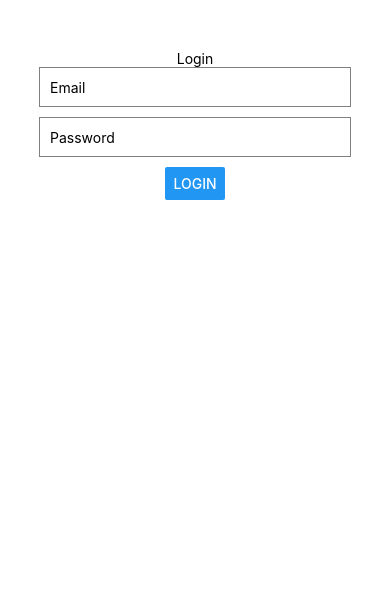
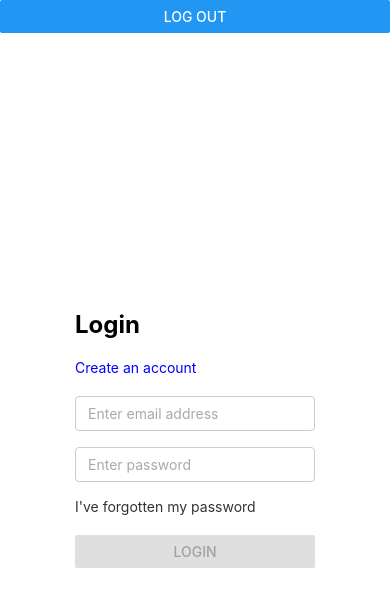
Before and after one commit to adilp/CallSwap, a React Native app: screen / in a window 390 px wide. Shown: the top 606 px of the page. Built offline with nearby package versions, Linux system fonts and the light colour scheme; no server answers.

Commit message:
Add reset pw, login, register workflows

```diff
--- a/App.tsx
+++ b/App.tsx
@@ -8,26 +8,22 @@
 import { onAuthStateChanged, signOut } from 'firebase/auth';
 import { auth } from './src/firebase';
 import React, { useState } from 'react';
-import type {PropsWithChildren} from 'react';
 import {
   SafeAreaView,
   Button,
-  View,
-  TextInput,
-  StatusBar,
   StyleSheet,
-  FlatList,
 } from 'react-native';
 
-import Home from './Home';
 import LoginScreen from './src/login/LoginScreen';
-
-type SectionProps = PropsWithChildren<{
-  title: string;
-}>;
+import Schedule from './Schedule';
+import Signup from './src/login/Signup';
+import ResetPassword from './src/login/ResetPassword';
 
 
 function App(): JSX.Element {
+
+const SIGNUP = 'signup';
+const RESETPASSWORD = 'reset-password';
 
 interface Card {
   id: number,
@@ -88,11 +84,10 @@ const DATA: Card[] = [
     month: 'May',
   },
 ];
-  const [searchText, setSearchText] = useState('');
-  const [filteredData, setFilteredData] = useState(DATA);
-
   const [loggedIn, setLoggedIn] = useState(false);
   const [screen, setScreen] = useState(null);
+
+  const callbackSetScreen = (screenName: any) => setScreen(screenName);
 
   onAuthStateChanged(auth, (user) => {
     if (user) {
@@ -101,12 +96,6 @@ const DATA: Card[] = [
       setLoggedIn(false);
     }
   });
-  // const logout = async () => {
-  //   try {
-  //     await signOut(auth);
-  //   } catch (e) {
-  //     console.error(e);
-  //   }
 
 const logout = async () => {
     console.log("Logout");
@@ -116,54 +105,24 @@ const logout = async () => {
           console.error(e);
         }
   }
+
+  console.log("Screen:", screen);
 const getScreen = () => {
     if (loggedIn) {
       return (
-          <View>
-            <StatusBar />
-            <Button title="Log out" onPress={logout} />
-
-            <TextInput
-              style={styles.searchInput}
-              placeholder="Search..."
-              value={searchText}
-              onChangeText={handleSearch}
-            />
-            <FlatList
-              data={filteredData}
-              renderItem={renderItem}
-              keyExtractor={(item) => item.id.toString()}
-            />
-            </View>
+          <Schedule DATA={DATA} setScreen={callbackSetScreen} />
       )
      };
-    // if (screen === 'signup') {} return <Signup setScreen={setScreen} />;
-    // if (screen === 'reset-password') return <ResetPassword setScreen={setScreen} />;
-    return (
-        <View>
-          <StatusBar />
-          <LoginScreen />
-        </View>
-    );
+    if (screen === SIGNUP) return <Signup setScreen={callbackSetScreen} />;
+    if (screen === RESETPASSWORD) return <ResetPassword setScreen={callbackSetScreen} />;
+      return (
+          <LoginScreen setScreen={callbackSetScreen}/>
+      );
   };
 
-  const handleSearch = (text: string) => {
-    setSearchText(text);
-
-    const filtered = DATA.filter(
-      (item) =>
-        item.day.toLowerCase().includes(text.toLowerCase()) ||
-        item.month.toLowerCase().includes(text.toLowerCase()) ||
-        item.callType.toLowerCase().includes(text.toLowerCase())
-    );
-
-    setFilteredData(filtered);
-  };
-const renderItem = ({ item }: { item: Card }) => (
-  <Home time={item.time} callType={item.callType} day={item.day} month={item.month} />
-);
   return (
           <SafeAreaView style={styles.safeArea}>
+            <Button title="Log out" onPress={logout} />
             {getScreen()}
           </SafeAreaView>
   );
--- /dev/null
+++ b/Schedule.tsx
@@ -0,0 +1,90 @@
+import React, { useState } from 'react';
+import {
+  FlatList,
+  StyleSheet,
+  TextInput,
+  View,
+  StatusBar
+  } from 'react-native';
+import Home from './Home'
+
+export type Props = {
+  DATA: any;
+  setScreen: any;
+};
+
+const Schedule: React.FC<Props> = ({DATA, setScreen}) => {
+  const handleSearch = (text: string) => {
+    setSearchText(text);
+
+    const filtered = DATA.filter(
+      (item: any) =>
+        item.day.toLowerCase().includes(text.toLowerCase()) ||
+        item.month.toLowerCase().includes(text.toLowerCase()) ||
+        item.callType.toLowerCase().includes(text.toLowerCase())
+    );
+
+    setFilteredData(filtered);
+  };
+
+  setScreen('Home');
+  const [searchText, setSearchText] = useState('');
+  const [filteredData, setFilteredData] = useState(DATA);
+
+  const renderItem = ({ item }: { item: any }) => (
+    <Home time={item.time} callType={item.callType} day={item.day} month={item.month} />
+  );
+  return (
+          <View>
+            <StatusBar />
+
+            <TextInput
+              style={styles.searchInput}
+              placeholder="Search..."
+              value={searchText}
+              onChangeText={handleSearch}
+            />
+            <FlatList
+              data={filteredData}
+              renderItem={renderItem}
+              keyExtractor={(item) => item.id.toString()}
+            />
+            </View>
+  );
+};
+
+const styles = StyleSheet.create({
+  safeArea: {
+    flex: 1,
+    backgroundColor: 'white',
+  },
+  sectionContainer: {
+    alignItems: 'center',
+    justifyContent: 'center',
+    marginTop: 32,
+    paddingHorizontal: 24,
+  },
+  sectionTitle: {
+    fontSize: 24,
+    fontWeight: '600',
+  },
+  sectionDescription: {
+    marginTop: 8,
+    fontSize: 18,
+    fontWeight: '400',
+  },
+  highlight: {
+    fontWeight: '700',
+  },
+  searchInput: {
+    marginTop: 20,
+    height: 40,
+    borderWidth: 1,
+    borderColor: '#ccc',
+    borderRadius: 8,
+    paddingHorizontal: 12,
+    marginBottom: 16,
+  },
+});
+
+export default Schedule;
--- a/src/login/LoginScreen.tsx
+++ b/src/login/LoginScreen.tsx
@@ -1,53 +1,69 @@
 import { signInWithEmailAndPassword } from 'firebase/auth';
 import React, { useState } from 'react';
-import { View, Text, TextInput, Button, StyleSheet } from 'react-native';
+import { View, Text, TextInput, Button, TouchableOpacity } from 'react-native';
 import { auth } from '../firebase';
+import styles from './Style';
 
-const LoginScreen: React.FC<{}> = () => {
+export type Props = {
+  setScreen: any;
+};
+
+const LoginScreen: React.FC<Props> = ({setScreen}) => {
   const [email, setEmail] = useState('');
   const [password, setPassword] = useState('');
+  const [error, setError] = useState<String | null>(null);
 
-  const handleLogin = async () => {
-    await signInWithEmailAndPassword(auth, email, password)
-    .then(userCredentials => console.log("User loggedin: ", userCredentials.user))
-    .catch(error => console.log('Login error: ', error));
+  const loginUser = async () => {
+    try {
+      await signInWithEmailAndPassword(auth, email, password);
+    } catch (error: any) {
+      if (error.code === 'auth/invalid-email' || error.code === 'auth/wrong-password') {
+        setError('Your email or password was incorrect');
+      } else if (error.code === 'auth/email-already-in-use') {
+        setError('An account with this email already exists');
+      } else {
+        setError('There was a problem with your request');
+      }
+    }
   };
 
   return (
-    <View style={styles.container}>
-      <Text>Login</Text>
+    <View style={styles.outer}>
+      <View style={styles.inner}>
+        <Text style={styles.header}>Login</Text>
+
+        {error && <Text style={styles.error}>{error}</Text>}
+
+        <TouchableOpacity onPress={() => setScreen('signup')}>
+          <Text style={styles.link}>Create an account</Text>
+        </TouchableOpacity>
+
         <TextInput
-        placeholder="Email"
           value={email}
           onChangeText={setEmail}
+          keyboardType="email-address"
+          placeholder="Enter email address"
+          autoCapitalize="none"
+          placeholderTextColor="#aaa"
           style={styles.input}
         />
         <TextInput
-        placeholder="Password"
           value={password}
           onChangeText={setPassword}
           secureTextEntry
+          placeholder="Enter password"
+          autoCapitalize="none"
+          placeholderTextColor="#aaa"
           style={styles.input}
         />
-      <Button title="Login" onPress={handleLogin} />
+
+        <TouchableOpacity onPress={() => setScreen('reset-password')}>
+          <Text style={[styles.link, { color: '#333' }]}>I've forgotten my password</Text>
+        </TouchableOpacity>
+
+        <Button title="Login" onPress={loginUser } disabled={!email || !password} />
       </View>
-  );
+    </View>  );
 };
 
-const styles = StyleSheet.create({
-  container: {
-    marginTop: 50,
-    justifyContent: 'center',
-    alignItems: 'center',
-  },
-  input: {
-    width: '80%',
-    height: 40,
-    borderColor: 'gray',
-    borderWidth: 1,
-    marginBottom: 10,
-    padding: 10,
-  },
-});
-
 export default LoginScreen;
--- /dev/null
+++ b/src/login/ResetPassword.tsx
@@ -0,0 +1,70 @@
+import React, { useState } from 'react';
+import { sendPasswordResetEmail } from 'firebase/auth';
+import {
+  TextInput,
+  View,
+  Text,
+  TouchableOpacity,
+  Button
+  } from 'react-native';
+
+import { auth } from '../firebase';
+import styles from './Style';
+
+export type Props = {
+  setScreen: any;
+};
+
+const ResetPassword: React.FC<Props> = ({setScreen}) => {
+  const [email, setEmail] = useState('');
+  const [error, setError] = useState<String | null>(null);
+  const [submitted, setSubmitted] = useState(false);
+
+  const resetUserPassword = async () => {
+    try {
+      await sendPasswordResetEmail(auth, email);
+      setSubmitted(true);
+      setError(null);
+    } catch (error: any) {
+      if (error.code === 'auth/user-not-found') {
+        setError('User not found');
+      } else {
+        setError('There was a problem with your request');
+      }
+    }
+  };
+
+  return (
+    <View style={styles.outer}>
+      <View style={styles.inner}>
+        <Text style={styles.header}>Reset Password</Text>
+
+        {error && <Text style={styles.error}>{error}</Text>}
+
+        <TouchableOpacity onPress={() => setScreen('login')}>
+          <Text style={styles.link}>Back to login</Text>
+        </TouchableOpacity>
+
+        {submitted ? (
+          <Text>Please check your email for a reset password link.</Text>
+        ) : (
+          <>
+            <TextInput
+              value={email}
+              onChangeText={setEmail}
+              keyboardType="email-address"
+              placeholder="Enter email address"
+              autoCapitalize="none"
+              placeholderTextColor="#aaa"
+              style={styles.input}
+            />
+
+            <Button title="Reset Password" onPress={resetUserPassword} disabled={!email} />
+          </>
+        )}
+      </View>
+    </View>
+  );
+};
+
+export default ResetPassword;
--- /dev/null
+++ b/src/login/Signup.tsx
@@ -0,0 +1,84 @@
+import React, { useState } from 'react';
+import { createUserWithEmailAndPassword } from 'firebase/auth';
+import {
+  TextInput,
+  View,
+  Text,
+  TouchableOpacity,
+  Button
+  } from 'react-native';
+
+import { auth } from '../firebase';
+import styles from './Style';
+
+export type Props = {
+  setScreen: any;
+};
+
+const Signup: React.FC<Props> = ({setScreen}) => {
+  const [email, setEmail] = useState('');
+  const [password, setPassword] = useState('');
+  const [confirmPassword, setConfirmPassword] = useState('');
+  const [error, setError] = useState<String | null>(null);
+
+  const createAccount = async () => {
+    try {
+      if (password === confirmPassword) {
+        await createUserWithEmailAndPassword(auth, email, password);
+      } else {
+        setError("Passwords don't match");
+      }
+    } catch (e) {
+      setError('There was a problem creating your account');
+    }
+  };
+  return(
+  <View style={styles.outer}>
+      <View style={styles.inner}>
+        <Text style={styles.header}>Signup</Text>
+
+        {error && <Text style={styles.error}>{error}</Text>}
+
+        <TouchableOpacity onPress={() => setScreen('login')}>
+          <Text style={styles.link}>Login to existing account</Text>
+        </TouchableOpacity>
+
+        <TextInput
+          value={email}
+          onChangeText={setEmail}
+          keyboardType="email-address"
+          placeholder="Enter email address"
+          autoCapitalize="none"
+          placeholderTextColor="#aaa"
+          style={styles.input}
+        />
+        <TextInput
+          value={password}
+          onChangeText={setPassword}
+          secureTextEntry
+          placeholder="Enter password"
+          autoCapitalize="none"
+          placeholderTextColor="#aaa"
+          style={styles.input}
+        />
+        <TextInput
+          value={confirmPassword}
+          onChangeText={setConfirmPassword}
+          secureTextEntry
+          placeholder="Confirm password"
+          autoCapitalize="none"
+          placeholderTextColor="#aaa"
+          style={styles.input}
+        />
+
+        <Button
+          title="Create Account"
+          onPress={createAccount}
+          disabled={!email || !password || !confirmPassword}
+        />
+      </View>
+    </View>
+    )
+}
+
+export default Signup;
--- /dev/null
+++ b/src/login/Style.js
@@ -0,0 +1,33 @@
+import { StyleSheet } from "react-native"
+
+export default StyleSheet.create({
+  outer: {
+    flex: 1,
+    justifyContent: 'center',
+    alignItems: 'center',
+  },
+  inner: {
+    width: 240,
+  },
+  header: {
+    fontSize: 24,
+    fontWeight: 'bold',
+    marginBottom: 20,
+  },
+  input: {
+    borderWidth: 1,
+    borderColor: '#ccc',
+    borderRadius: 4,
+    paddingVertical: 8,
+    paddingHorizontal: 12,
+    marginBottom: 16,
+  },
+  error: {
+    marginBottom: 20,
+    color: 'red',
+  },
+  link: {
+    color: 'blue',
+    marginBottom: 20,
+  },
+});
```
Also changed, not shown: 3 other files (tests, documents, lock files or other folders). Lines whose indentation alone changed are shown as unchanged.
